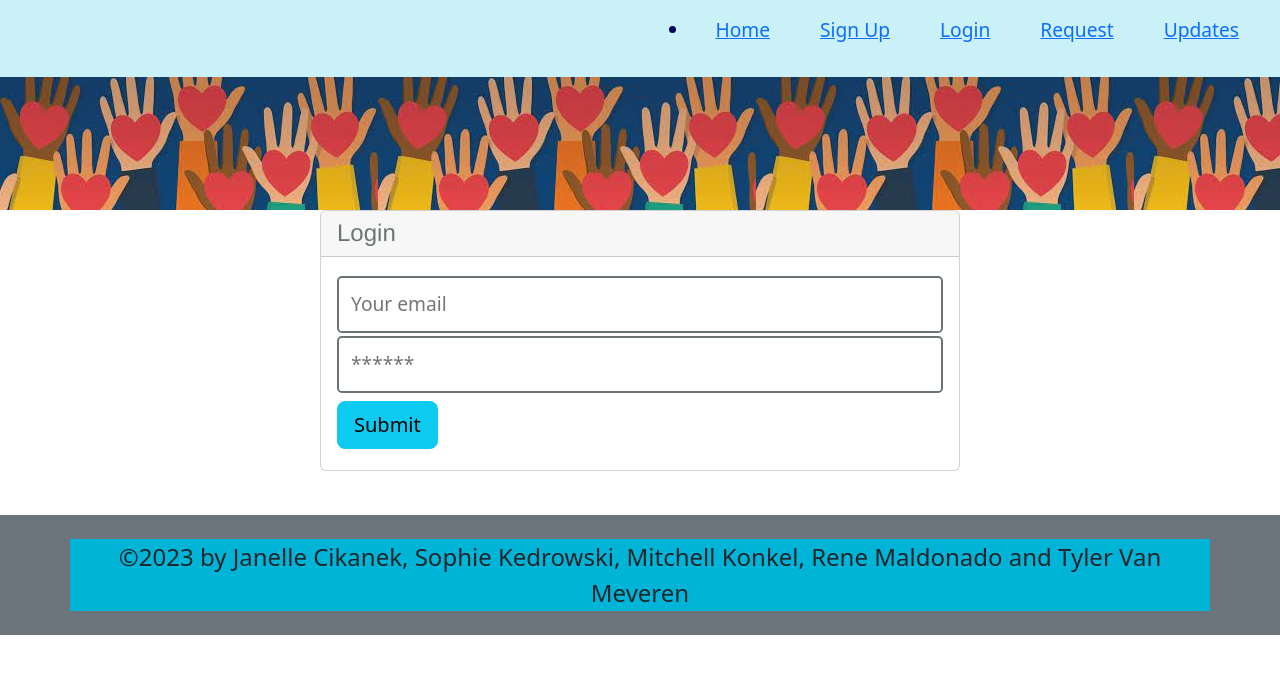
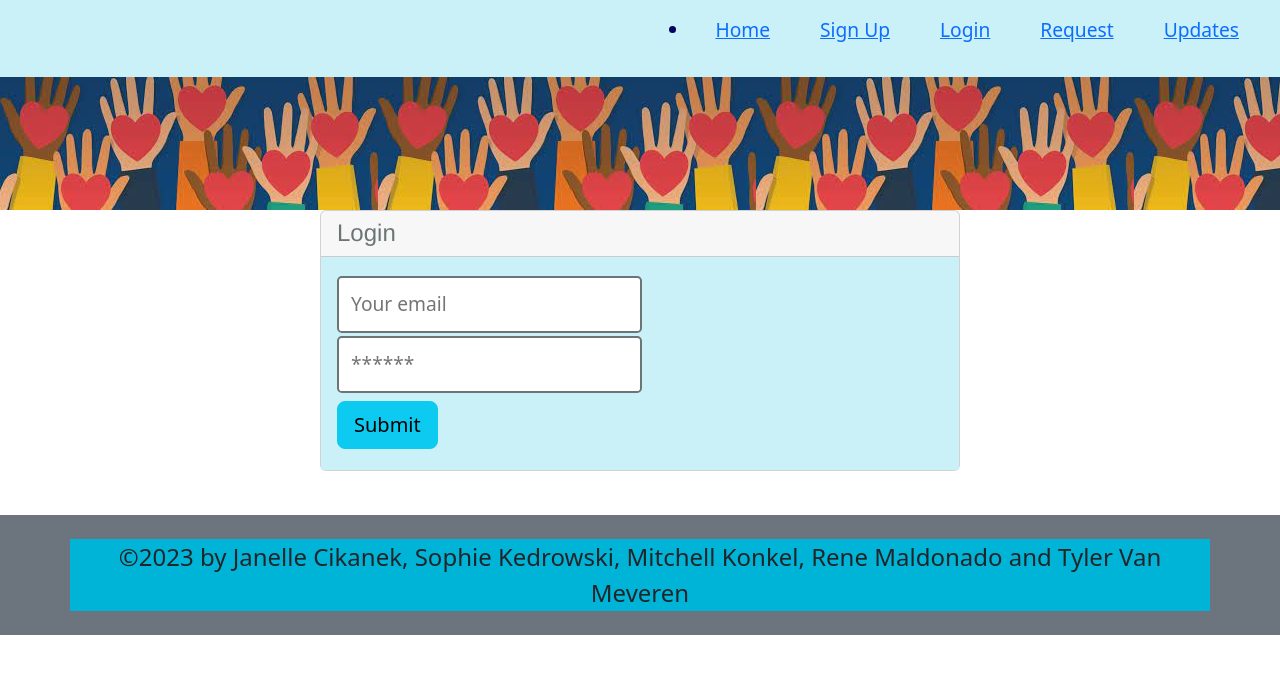
Before and after one commit to mjkonkel/helping-hands, a React (Create React App) app in the folder client/: page /login in a window 1280 px wide. Shown: the top 674 px of the page. Built offline with nearby package versions, Linux system fonts and the light colour scheme.

Commit message:
need card styling

```diff
--- a/client/package.json
+++ b/client/package.json
@@ -22,8 +22,8 @@
     "web-vitals": "^2.1.4"
   },
   "scripts": {
-    "start": "react-scripts start",
-    "build": "react-scripts build",
+    "start": "react-scripts --openssl-legacy-provider start",
+    "build": "react-scripts --openssl-legacy-provider build",
     "test": "react-scripts test",
     "eject": "react-scripts eject"
   },
--- a/client/src/App.js
+++ b/client/src/App.js
@@ -57,7 +57,7 @@ function App() {
               element={<NavbarHH/>}
             >
               <Route
-                path="home"
+                path="/"
                 element={<Home />}
               />
               <Route
--- a/client/src/components/Request/index.js
+++ b/client/src/components/Request/index.js
@@ -3,17 +3,14 @@ import React from "react";
 
 const RequestList = ({ requests }) => {
   console.log("this is all the requests", requests)
-    // if(!requests.length) {
-    //     return <h2> go requests... </h2>;
-    // }
 
-    return(
-        <div>
-            <h1>hello</h1>
+  return (
+    <div className="card">
       {requests &&
         requests.map(request => (
-                <div key={request._id}>
-                    <p>{request.requestText}</p>
+          <div className="card-header"
+            key={request._id}>
+            <p className="card-body">{request.requestText}</p>
           </div>
         ))
       }
--- a/client/src/index.css
+++ b/client/src/index.css
@@ -35,7 +35,7 @@ body {
   line-height: 1.5;
   font-size: 20px;
   color: var(--dark);
-  background-color: #f3fffee1;
+
 }
 h1,
 h2,
@@ -197,6 +197,14 @@ nav a:hover {
 .card-body {
   padding: 2.5%;
   font-size: 1.4rem;
+  display: flex;
+  background-color: rgb(202, 240, 248);
+  /* justify-content: flex-end; */
+  flex-wrap: wrap;
+  /* align-items: center; */
+  color: rgb(3, 4, 94);
+  font-size: larger;
+  padding: 1rem;
 }
 
 /* FORM */
@@ -280,11 +288,15 @@ nav a:hover {
   max-width: 1200px;
   margin-left: auto;
   margin-right: auto;
+  background-color: rgb(0, 180, 216);
 }
 
 .container-fluid {
   width: 92%;
+  background-color: rgb(0, 180, 216);
 }
+
+
 
 /* DISPLAY */
 .display-none {
--- a/client/src/pages/Home.js
+++ b/client/src/pages/Home.js
@@ -1,5 +1,4 @@
 import React from 'react';
-// import NavBar from '../components/NavBar'
 import Logo from "../assets/Logo.jpeg";
 import "../index.css"
 
--- a/client/src/pages/request.js
+++ b/client/src/pages/request.js
@@ -1,9 +1,9 @@
 import React, { useState } from 'react';
 import { useMutation, useQuery } from '@apollo/client';
 import { ADD_REQUEST } from '../utils/mutations';
-import { QUERY_ME, QUERY_REQUEST, QUERY_REQUESTS, QUERY_USER } from '../utils/queries';
+import { QUERY_REQUESTS } from '../utils/queries';
 import RequestList from '../components/Request';
-import { useParams } from 'react-router-dom';
+
 import Logo from "../assets/Logo.jpeg";
 import "../index.css";
 
```
Lines whose indentation alone changed are shown as unchanged.
